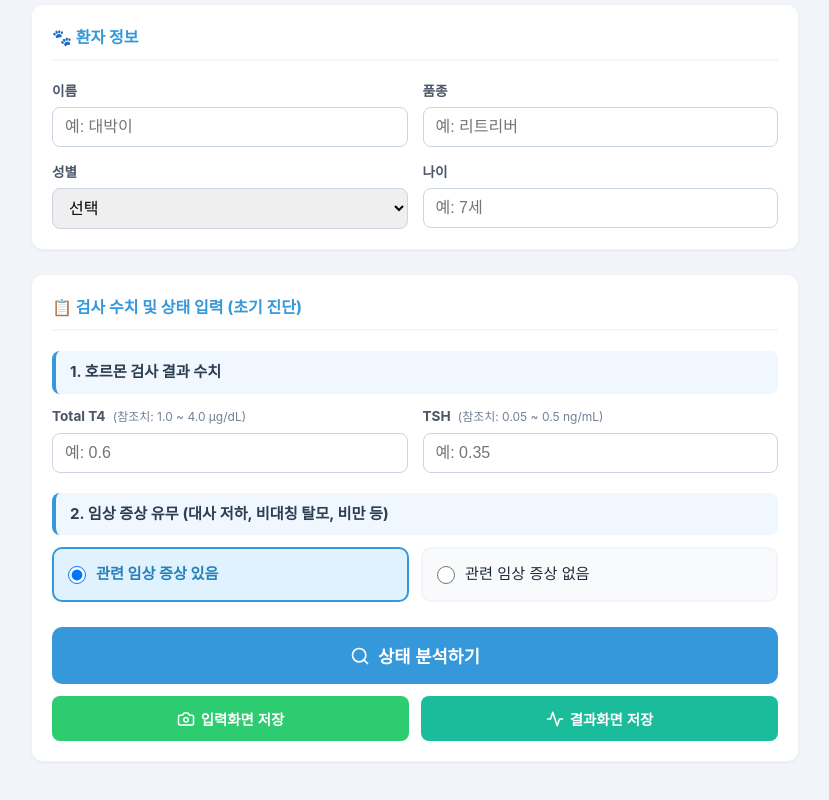
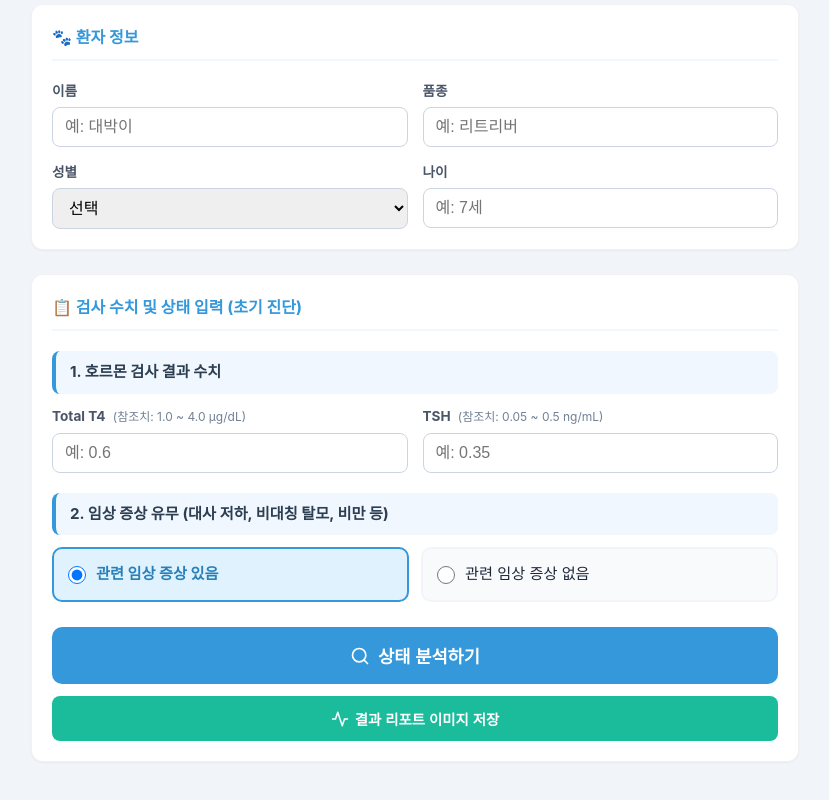
Before and after one commit to dvmhasik-maker/vetapp, a React (Vite) app: page /hypothyroidism in a window 1280 px wide. Shown: the part 292-1092 px from the top of the page, without its empty margins (225-1054 px from the left). Built offline with nearby package versions, Linux system fonts and the light colour scheme.

Commit message:
style: 갑상선 도구에서 불필요한 입력화면 저장 버튼 제거 및 버튼명 통일

```diff
--- a/src/components/tools/Hypothyroidism/DiagnosisForm.tsx
+++ b/src/components/tools/Hypothyroidism/DiagnosisForm.tsx
@@ -93,11 +93,8 @@ const DiagnosisForm: React.FC<DiagnosisFormProps> = ({
           <Search size={20} style={{ marginRight: '8px' }} /> 상태 분석하기
         </button>
         <div className="save-row-tool">
-          <button className="btn-save-tool input-save" onClick={() => saveImg('input')}>
-            <Camera size={18} style={{ marginRight: '6px' }} /> 입력화면 저장
-          </button>
           <button className="btn-save-tool result-save" onClick={() => saveImg('result')}>
-            <Activity size={18} style={{ marginRight: '6px' }} /> 결과화면 저장
+            <Activity size={18} style={{ marginRight: '6px' }} /> 결과 리포트 이미지 저장
           </button>
         </div>
       </div>
```
